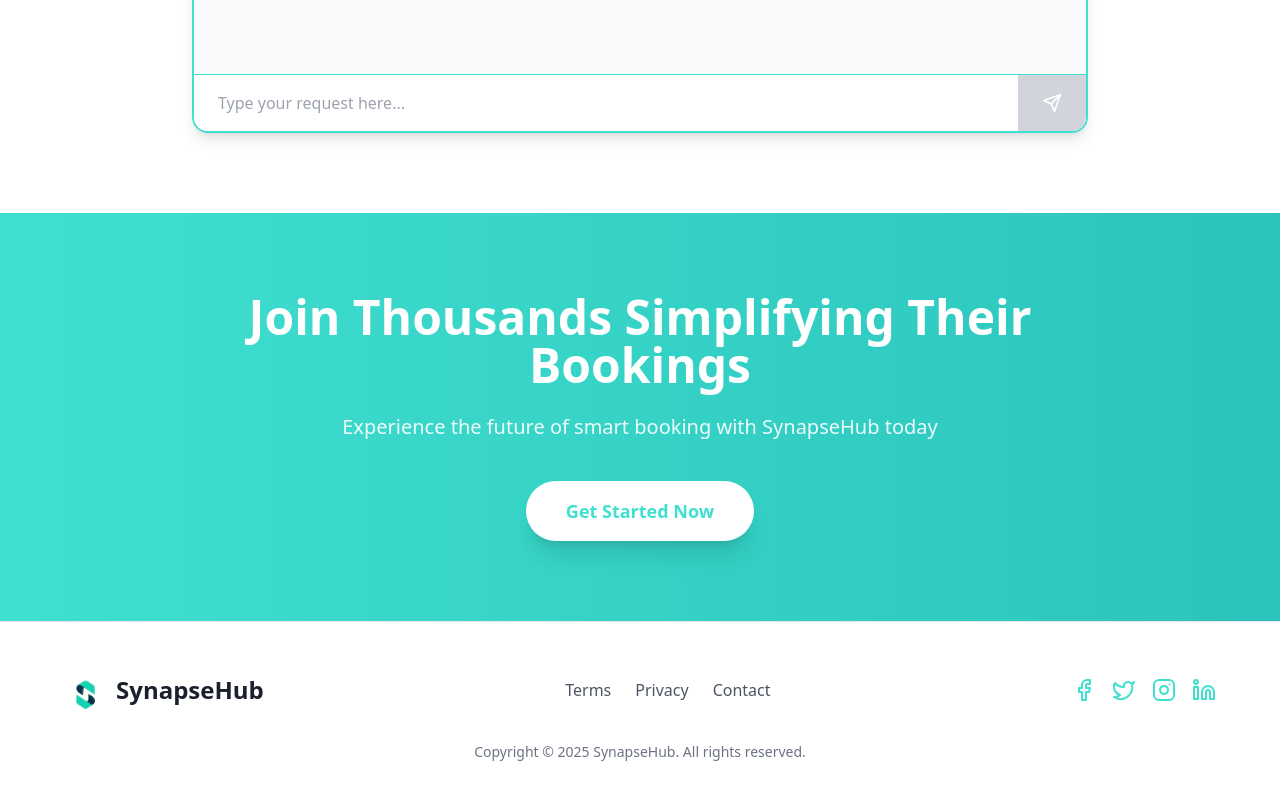
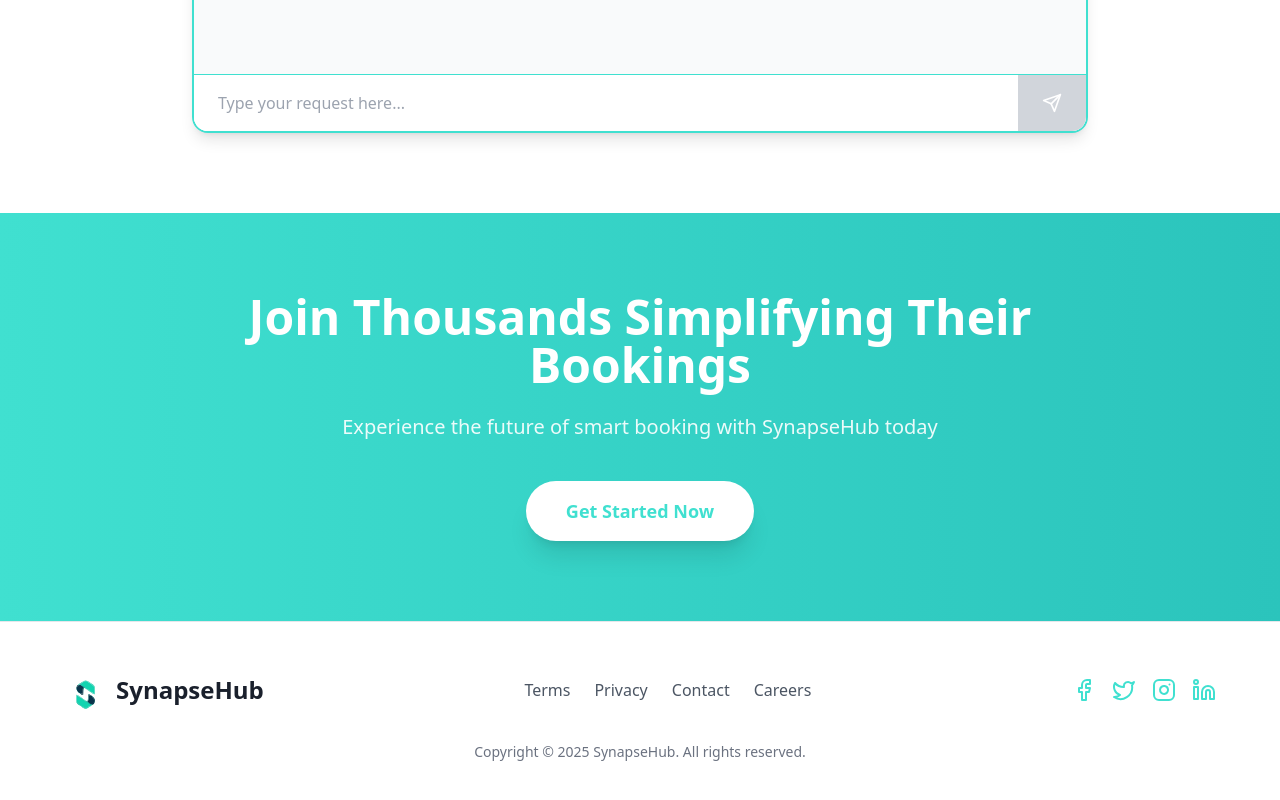
Before and after one commit to DISAMCHARLAPRABHAS/synapse.com, a React (Vite) app: page / in a window 1280 px wide. Shown: the part 9881-10681 px from the top of the page. Built offline with nearby package versions, Linux system fonts and the light colour scheme.

Commit message:
Update Footer.tsx

```diff
--- a/src/components/Footer.tsx
+++ b/src/components/Footer.tsx
@@ -1,6 +1,10 @@
 import { Facebook, Twitter, Instagram, Linkedin } from 'lucide-react';
 
-function Footer() {
+interface FooterProps {
+  onNavigate: (page: string) => void;
+}
+
+function Footer({ onNavigate }: FooterProps) {
   return (
     <footer className="bg-white py-12 px-6 border-t border-gray-200">
       <div className="container mx-auto max-w-6xl">
@@ -10,10 +14,19 @@
             <span className="text-2xl font-bold text-[#1A202C]">SynapseHub</span>
           </div>
 
-          <div className="flex space-x-6 mb-6 md:mb-0">
-            <a href="#terms" className="text-gray-600 hover:text-[#40E0D0] transition-colors duration-200">Terms</a>
-            <a href="#privacy" className="text-gray-600 hover:text-[#40E0D0] transition-colors duration-200">Privacy</a>
-            <a href="#contact" className="text-gray-600 hover:text-[#40E0D0] transition-colors duration-200">Contact</a>
+          <div className="flex flex-wrap justify-center gap-x-6 gap-y-2 mb-6 md:mb-0">
+            <button onClick={() => onNavigate('terms')} className="text-gray-600 hover:text-[#40E0D0] transition-colors duration-200">
+              Terms
+            </button>
+            <button onClick={() => onNavigate('privacy')} className="text-gray-600 hover:text-[#40E0D0] transition-colors duration-200">
+              Privacy
+            </button>
+            <button onClick={() => onNavigate('contact')} className="text-gray-600 hover:text-[#40E0D0] transition-colors duration-200">
+              Contact
+            </button>
+            <button onClick={() => onNavigate('careers')} className="text-gray-600 hover:text-[#40E0D0] transition-colors duration-200">
+              Careers
+            </button>
           </div>
 
           <div className="flex space-x-4">
```
